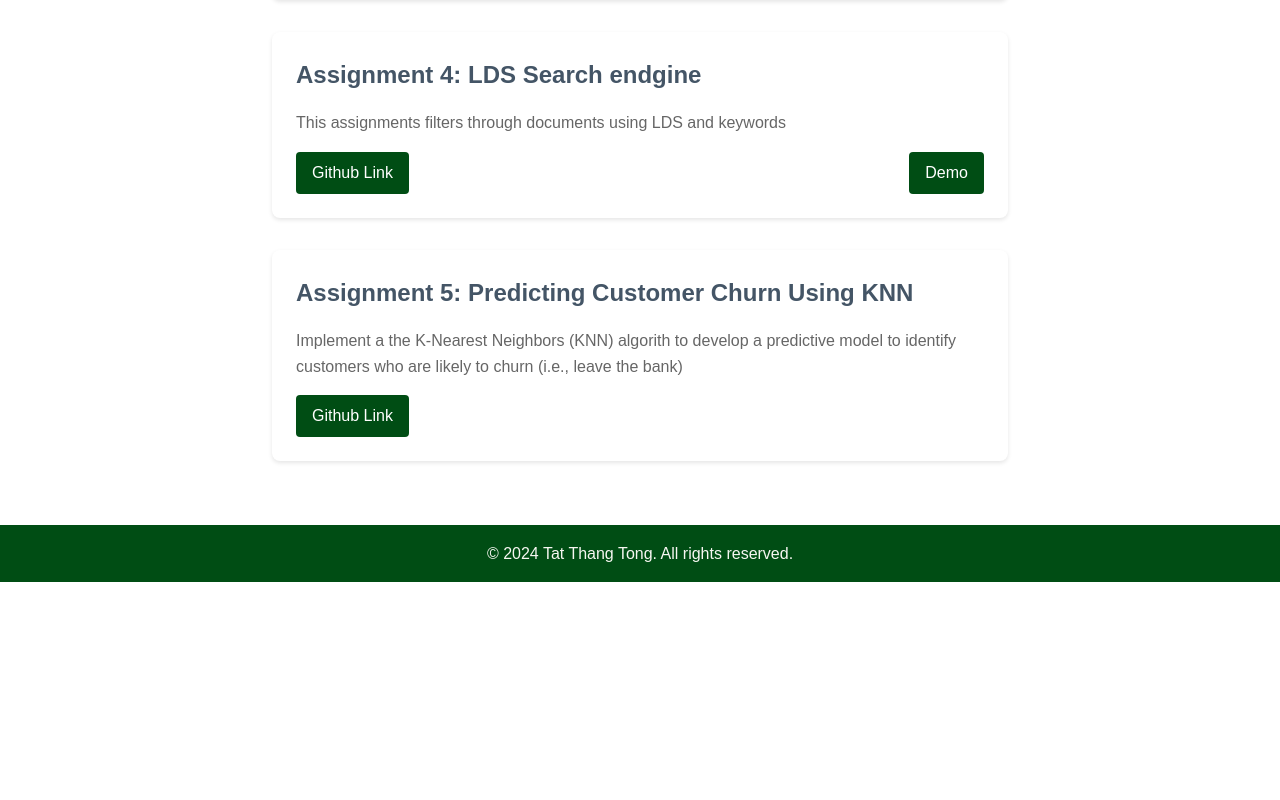
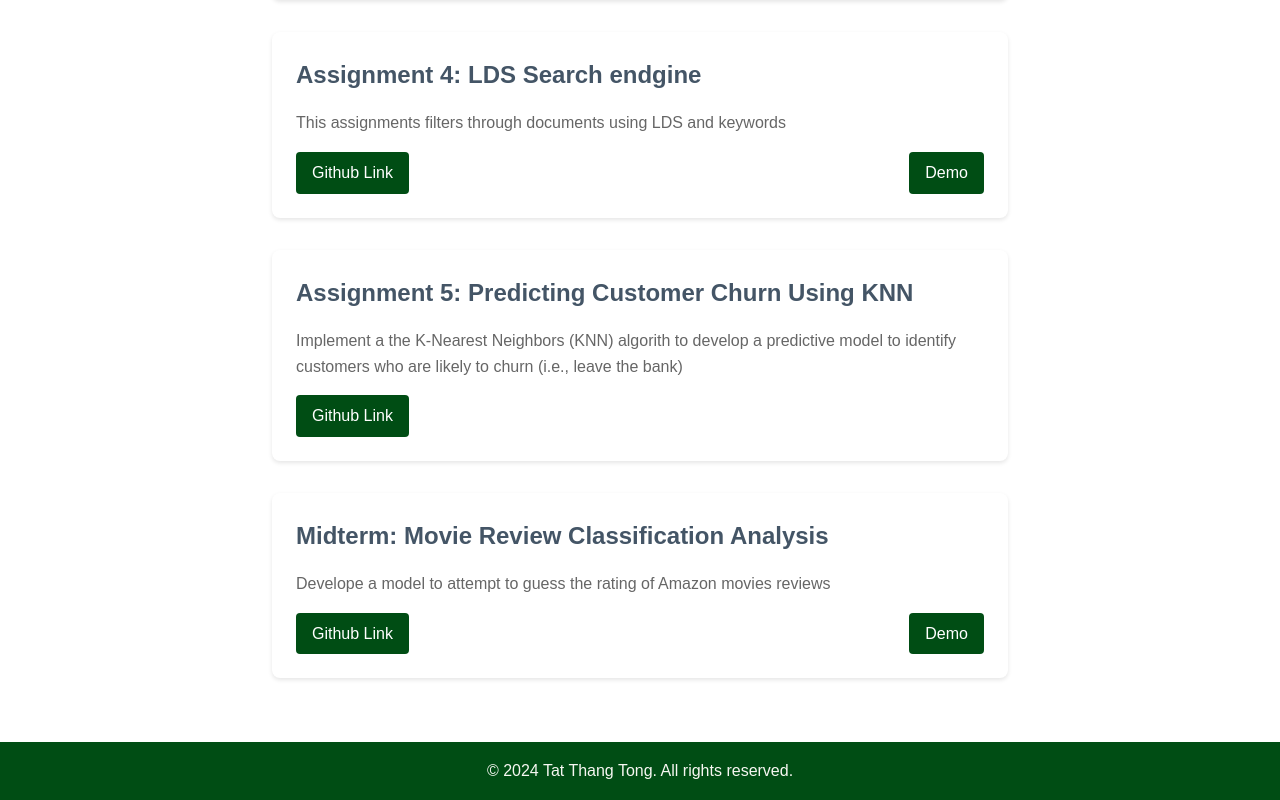
Before and after one commit to Kermit3T/Kermit3T.github.io, a React (Vite) app: page /assignments in a window 1280 px wide. Shown: the part 1155-1955 px from the top of the page. Before the commit the page ends 1737 px from the top, so only its background shows below. Built offline with nearby package versions, Linux system fonts and the light colour scheme.

Commit message:
added midterm assignment

```diff
--- a/src/pages/Assignments.jsx
+++ b/src/pages/Assignments.jsx
@@ -131,6 +131,21 @@ function Assignments() {
         </CustomLinkWrapper>
       </AssignmentCard>
 
+      <AssignmentCard>
+        <AssignmentTitle>Midterm: Movie Review Classification Analysis</AssignmentTitle>
+        <AssignmentDescription>
+            Develope a model to attempt to guess the rating of Amazon movies reviews
+        </AssignmentDescription>
+        <CustomLinkWrapper>
+          <CustomLink href="https://github.com/Kermit3T/tongtt-AmazonScorePrediction" target="_blank" rel="noopener noreferrer">
+            Github Link
+          </CustomLink>
+          <CustomLink href="https://docs.google.com/document/d/1dZXM1v_Z4UtE2L5H68RTyGispqX6Baf---7qP6u7NrE/edit?usp=sharing" target="_blank" rel="noopener noreferrer">
+            Demo
+          </CustomLink>
+        </CustomLinkWrapper>
+      </AssignmentCard>
+
       {/* Add more AssignmentCard components for future assignments */}
     </AssignmentsWrapper>
   );
```
